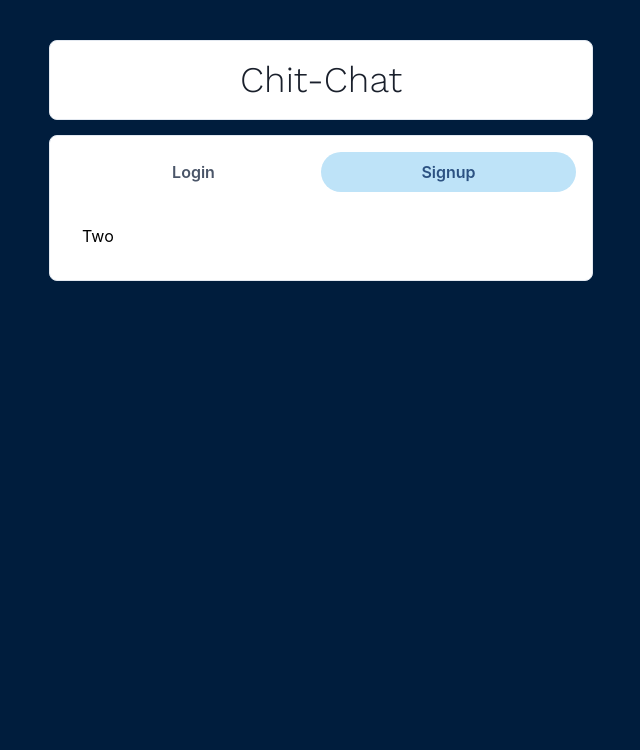
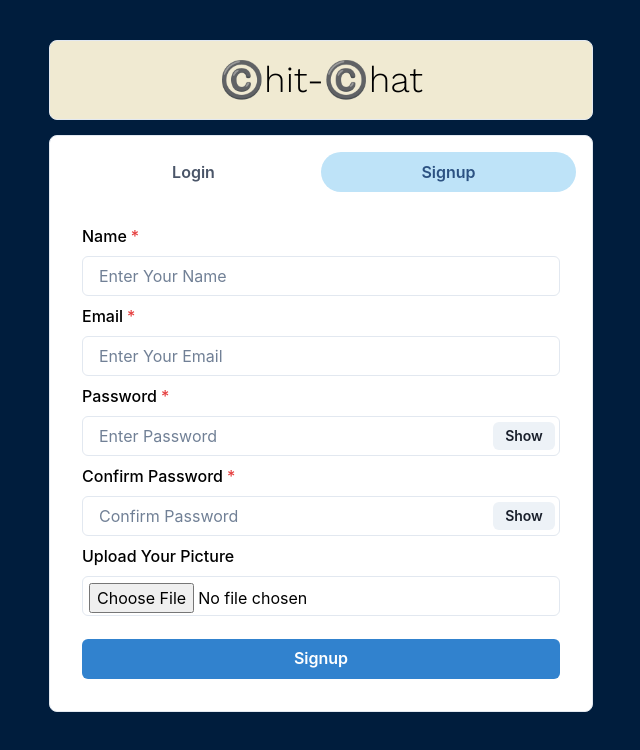
Before and after one commit to Sanhil143/Chatting-Backend-Application, a React (Create React App) app in the folder frontend/: page / in a window 1280 px wide. Both pictures are taken after a click on the tab "Signup". Shown: the top 750 px of the page, without its empty margins (319-959 px from the left). Built offline with nearby package versions, Linux system fonts and the light colour scheme.

Commit message:
completed login-signup components

```diff
--- a/frontend/src/App.css
+++ b/frontend/src/App.css
@@ -6,5 +6,6 @@
   min-height: 100vh;
   display: flex;
   background-color: #001d3d;
+  color: black;
 
 }
--- a/frontend/src/components/authentication/Login.js
+++ b/frontend/src/components/authentication/Login.js
@@ -1,11 +1,50 @@
-import React from 'react'
+import { Button, FormControl, FormLabel, Input, InputGroup, InputRightElement, VStack } from '@chakra-ui/react'
+import React, { useState } from 'react'
 
 const Login = () => {
-  return (
-    <div>
+      const [email, setEmail] = useState();
+      const [password, setPassword] = useState();
 
-    </div>
-  )
+      const [showPass, setShowpass] = useState(false);
+      const handleClick = () => setShowpass(!showPass)
+
+      const submitHandler = () => {}
+
+      return (
+            <VStack>
+                  <FormControl id="email" isRequired>
+                        <FormLabel>Email</FormLabel>
+                        <Input
+                              type="email"
+                              placeholder='Enter your Email'
+                              onChange={(e) => setEmail(e.target.value)}
+                        />
+                  </FormControl>
+                  <FormControl id='password' isRequired>
+                        <FormLabel>Password</FormLabel>
+                        <InputGroup>
+                              <Input
+                                    type={showPass ? "text" : "password"}
+                                    placeholder='Enter Password'
+                                    onChange={(e) => setPassword(e.target.value)}
+                              />
+                              <InputRightElement width="4.5rem">
+                                    <Button h="1.75rem" size='sm'
+                                          onClick={handleClick}>
+                                          {showPass ? "Hide" : "Show"}
+                                    </Button>
+                              </InputRightElement>
+                        </InputGroup>
+                  </FormControl>
+                  <Button
+                  colorScheme='blue'
+                  width='100%'
+                  style={{marginTop:15}}
+                  onClick={submitHandler}>
+                        Login
+                  </Button>
+            </VStack>
+      )
 }
 
 export default Login
--- a/frontend/src/components/authentication/Signup.js
+++ b/frontend/src/components/authentication/Signup.js
@@ -1,11 +1,87 @@
-import React from 'react'
+import React, { useState } from 'react'
+import { Button, FormControl, FormLabel, Input, InputGroup, InputRightElement, VStack } from '@chakra-ui/react'
 
 const Signup = () => {
-  return (
-    <div>
+      const [name, setName] = useState();
+      const [email, setEmail] = useState();
+      const [password, setPassword] = useState();
+      const [confirmpassword, setConfirmpassword] = useState();
+      const [picture, setPicture] = useState();
 
-    </div>
-  )
+      //password hide<-->show functionality
+      const [showPass, setShowpass] = useState(false);
+      const handleClick = () => setShowpass(!showPass);
+
+      const postDetails = (picture) => {}
+
+      const submitHandler = () => {}
+
+      return (
+            <VStack color="black">
+                  <FormControl id='first-name' isRequired>
+                        <FormLabel>Name</FormLabel>
+                        <Input
+                              placeholder='Enter Your Name'
+                              onChange={(e) => setName(e.target.value)}
+                        />
+                  </FormControl>
+                  <FormControl id='email' isRequired>
+                        <FormLabel>Email</FormLabel>
+                        <Input
+                              type='email'
+                              placeholder='Enter Your Email'
+                              onChange={(e) => setEmail(e.target.value)}
+                        />
+                  </FormControl>
+                  <FormControl id='password' isRequired>
+                        <FormLabel>Password</FormLabel>
+                        <InputGroup size="md">
+                              <Input
+                                    type={showPass ? 'text' : 'password'}
+                                    placeholder='Enter Password'
+                                    onChange={(e) => setPassword(e.target.value)}
+                              />
+                              <InputRightElement width="4.5rem">
+                                    <Button h="1.75rem" size="sm" onClick={handleClick}>
+                                          {showPass ? "Hide" : "Show"}
+                                    </Button>
+                              </InputRightElement>
+                        </InputGroup>
+                  </FormControl>
+                  <FormControl id='confirmPassword' isRequired>
+                        <FormLabel>Confirm Password</FormLabel>
+                        <InputGroup size='md'>
+                              <Input
+                                    type={showPass ? 'text' : 'password'}
+                                    placeholder='Confirm Password'
+                                    onChange={(e) => setConfirmpassword(e.target.value)}
+                              />
+                              <InputRightElement width="4.5rem">
+                                    <Button h="1.75rem" size='sm'
+                                          onClick={handleClick}>
+                                          {showPass ? "Hide" : "Show"}
+                                    </Button>
+                              </InputRightElement>
+                        </InputGroup>
+                  </FormControl>
+                  <FormControl id="picture">
+                        <FormLabel>Upload Your Picture</FormLabel>
+                        <Input
+                              type='file'
+                              p={1.5}
+                              accept='image/*'
+                              onChange={(e) => postDetails(e.target.files[0])}
+                        />
+                  </FormControl>
+                  <Button
+                  colorScheme='blue'
+                  width="100%"
+                  style={{marginTop:15}}
+                  onClick={submitHandler}>
+                        Signup
+                  </Button>
+            </VStack>
+      )
 }
 
 export default Signup
--- a/frontend/src/pages/Homepage.jsx
+++ b/frontend/src/pages/Homepage.jsx
@@ -1,5 +1,7 @@
 import React from 'react'
 import { Tab,Text, Box, Container, Tabs, TabList, TabPanels, TabPanel } from '@chakra-ui/react'
+import Login from '../components/authentication/Login'
+import Signup from '../components/authentication/Signup'
 
 const Homepage = () => {
   return (
@@ -8,7 +10,7 @@ const Homepage = () => {
         d="flex"
         justifyContent="center"
         p={3}
-        bg="white"
+        bg="#f0ead2"
         w="100%"
         m="40px 0 15px 0"
         borderRadius="lg"
@@ -17,7 +19,7 @@ const Homepage = () => {
           fontSize="4xl"
           textAlign="center"
           fontFamily="work sans">
-          Chit-Chat
+          ©️hit-©️hat
         </Text>
       </Box>
       <Box
@@ -34,10 +36,10 @@ const Homepage = () => {
           </TabList>
           <TabPanels>
             <TabPanel>
-              <p>One</p>
+              <Login/>
             </TabPanel>
             <TabPanel>
-              <p>Two</p>
+              <Signup/>
             </TabPanel>
           </TabPanels>
         </Tabs>
```
